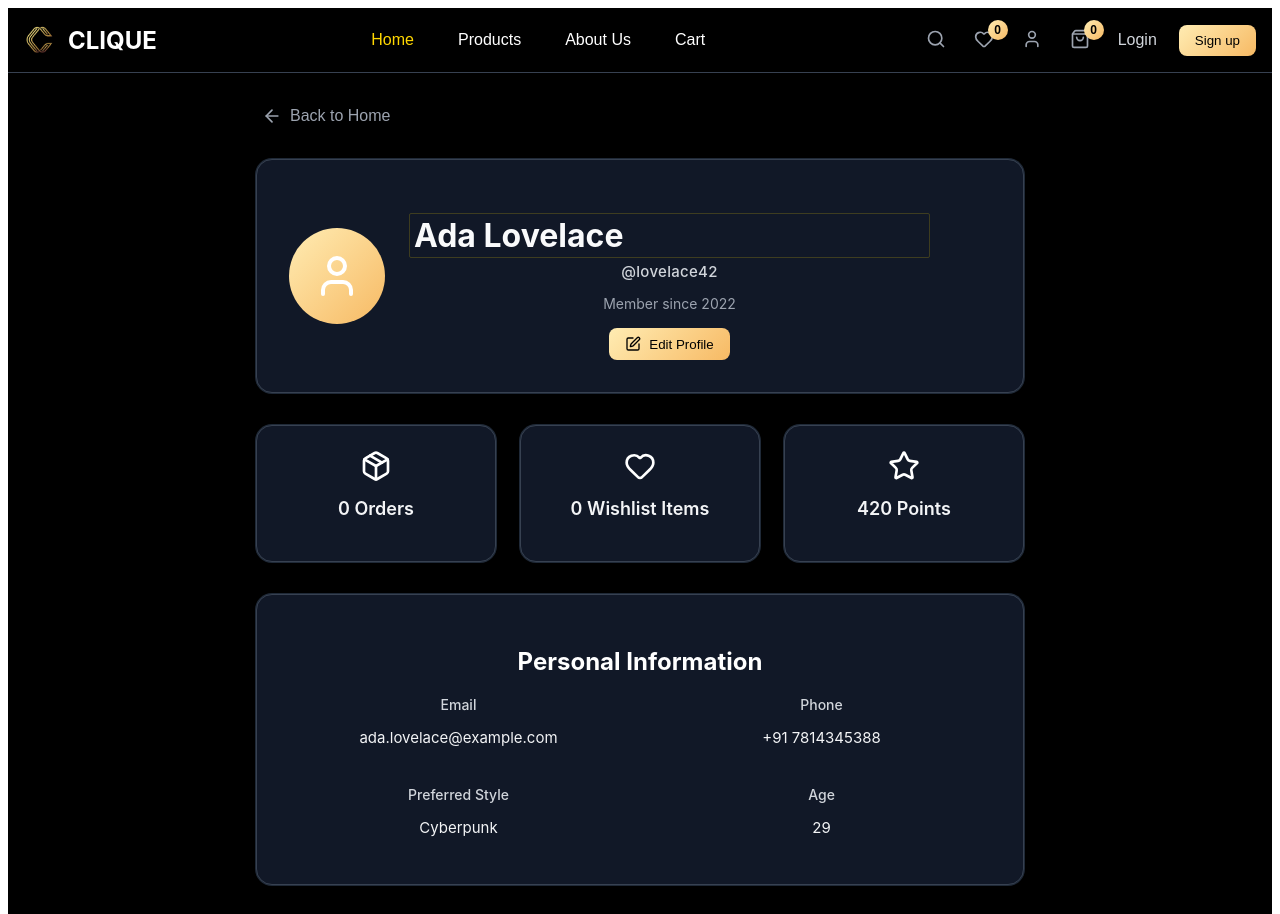
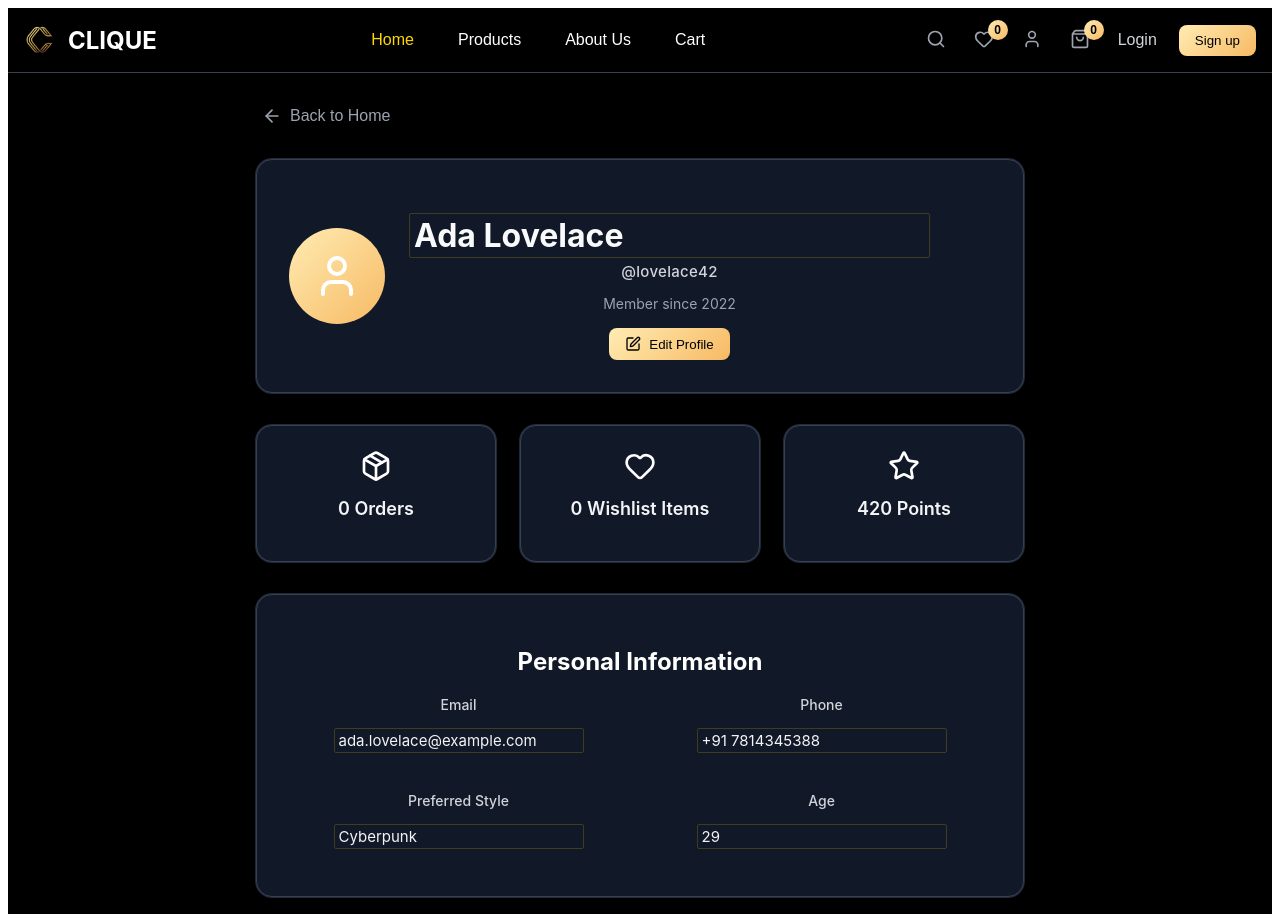
Before and after one commit to somelamedude-git/ecom_connected, a React (Create React App) app in the folder ecom/: page / in a window 1280 px wide. Shown: the top 914 px of the page. Built offline with nearby package versions, Linux system fonts and the light colour scheme; no server answers.

Commit message:
shit wrapped in inputs to be editable

```diff
--- a/ecom/src/components/ProfilePage.js
+++ b/ecom/src/components/ProfilePage.js
@@ -102,7 +102,7 @@ function ProfilePage({ loggedin, onToggleMenu, cartcount, wishlistcount }) {
             <div className="avatar"><User size={48} /></div>
             <div>
               <h1 className="profilename"><input defaultValue={user.name} className='editableBox'/></h1>
-              <p className="username">@{user.username}</p>
+              <p className="username">@{user.username}</p> {/*shouldn't be able to be edited*/}
               <p className="membersince">Member since {user.joinYear}</p>
               <button className="editb" onClick={() => nav('/profile/edit')}>
                 <Edit size={16} /> Edit Profile
@@ -131,19 +131,21 @@ function ProfilePage({ loggedin, onToggleMenu, cartcount, wishlistcount }) {
           <div className="infogrid">
             <div className="infoitem">
               <label>Email</label>
-              <p>{user.email}</p>
+              <p><input className='editableBox' defaultValue={user.email}/></p>
             </div>
             <div className="infoitem">
               <label>Phone</label>
-              <p>{user.phone}</p>
+              <p><input defaultValue={user.phone} className='editableBox'/></p>
             </div>
             <div className="infoitem">
               <label>Preferred Style</label>
-              <p>{user.stylePref}</p>
+              <p><input defaultValue={user.stylePref} className='editableBox'/></p>
             </div>
             <div className="infoitem">
               <label>Age</label>
-              <p>{user.age}</p>
+              <p>
+                <input defaultValue={user.age} className='editableBox'/>
+              </p>
             </div>
           </div>
         </div>
```
